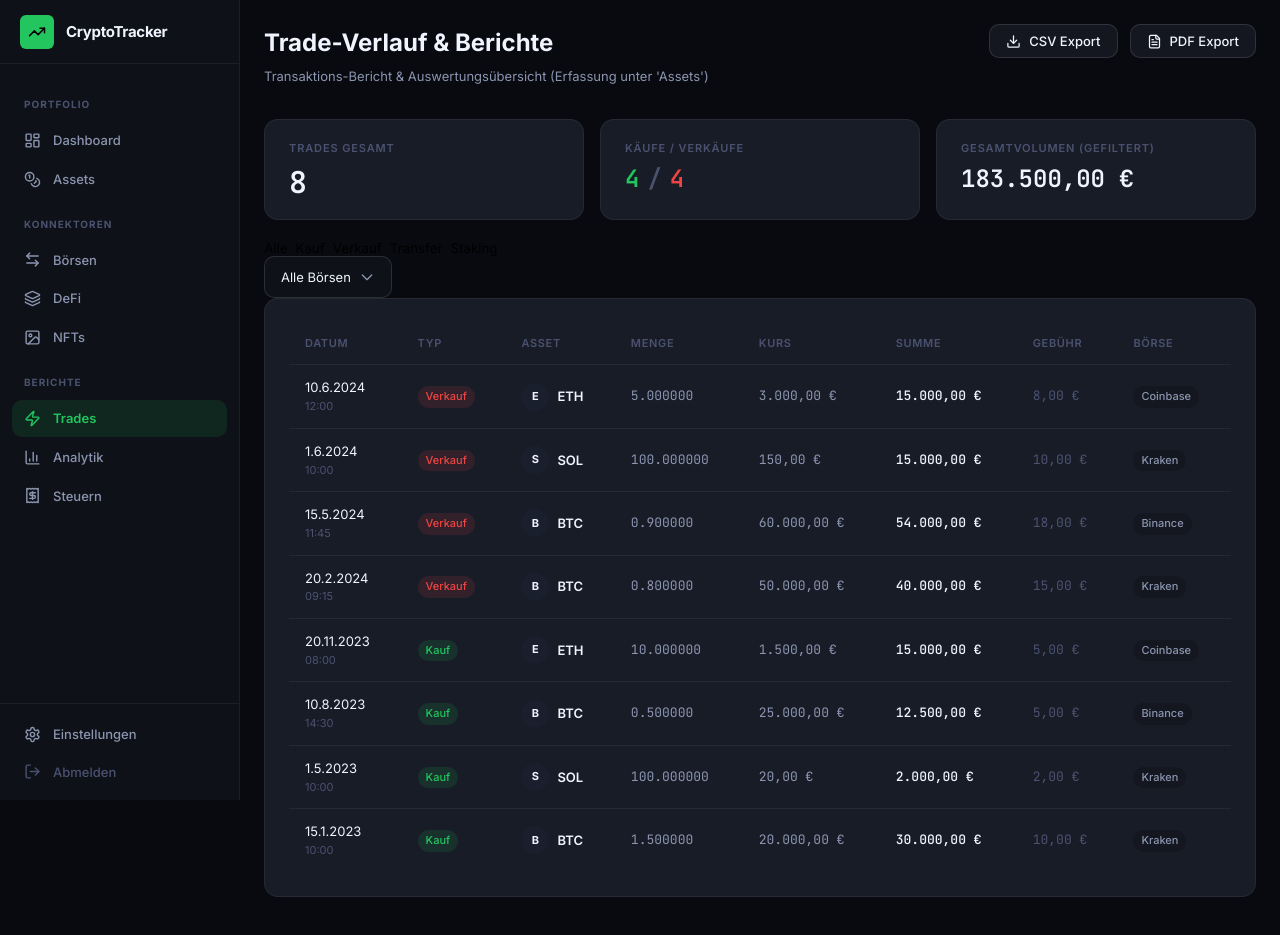
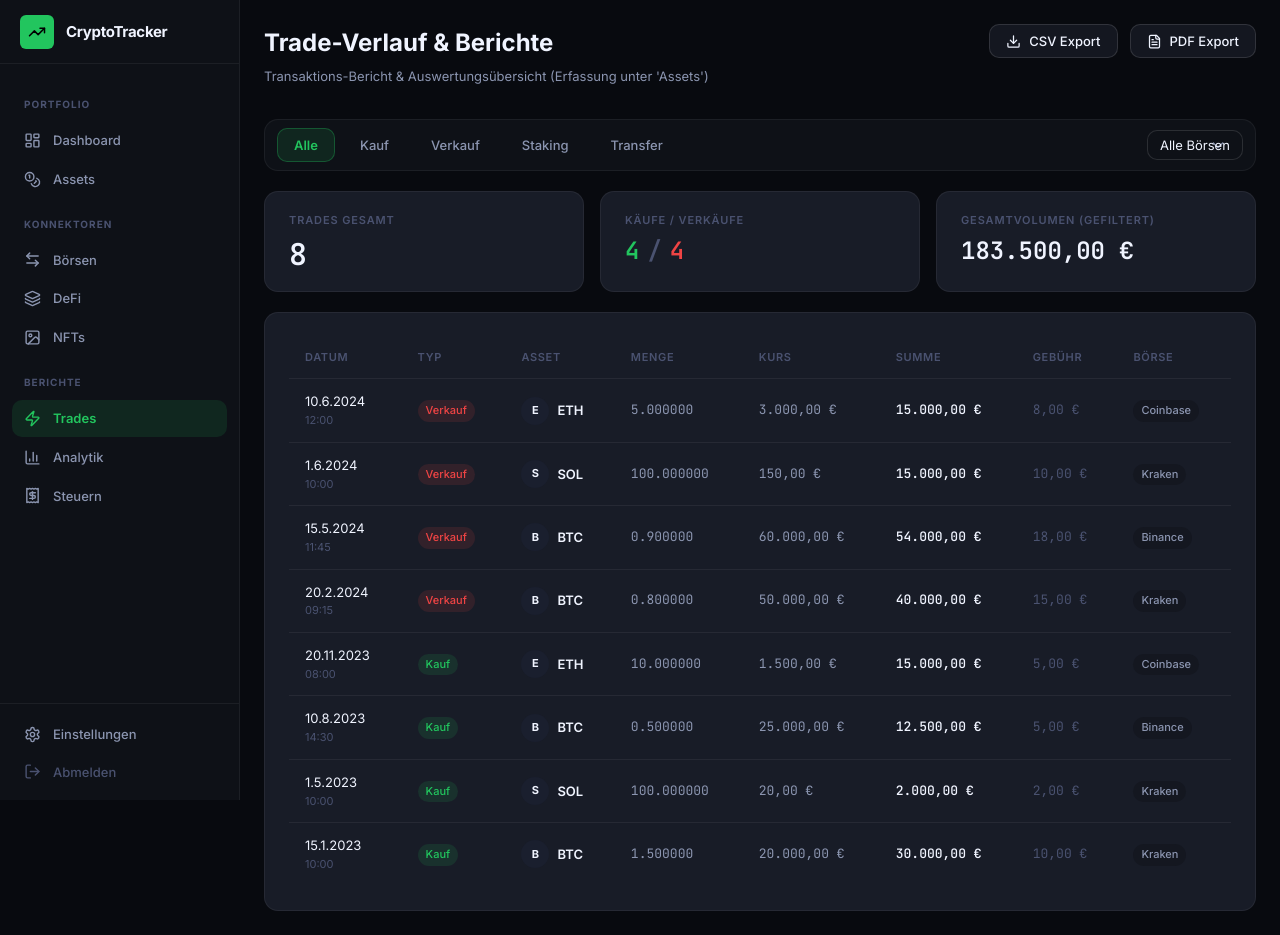
Before and after one commit to Donmeusi/cryptotracker, a Next.js app: page /trades in a window 1280 px wide. Built offline with nearby package versions, Linux system fonts and the light colour scheme; no server answers; sample sign-in values are in the browser's storage.

Commit message:
style: Restore Trades sub-menu tabs (Alle, Kauf, Verkauf, Staking, Transfer) under Berichte > Trades

```diff
--- a/app/(dashboard)/trades/page.tsx
+++ b/app/(dashboard)/trades/page.tsx
@@ -26,8 +26,8 @@ const FILTER_MAP: Record<string, string[]> = {
   "Alle": [],
   "Kauf": ["BUY"],
   "Verkauf": ["SELL"],
+  "Staking": ["STAKING_REWARD", "AIRDROP"],
   "Transfer": ["TRANSFER_IN", "TRANSFER_OUT"],
-  "Staking": ["STAKING_REWARD", "AIRDROP"],
 };
 
 type Trade = ReturnType<typeof generateMockTrades>[number];
@@ -112,6 +112,60 @@ export default function TradesPage() {
         </div>
       </div>
 
+      {/* Untermenü / Kategorien-Navigation */}
+      <div
+        className="sub-menu-bar"
+        style={{
+          display: "flex",
+          justifyContent: "space-between",
+          alignItems: "center",
+          marginBottom: "var(--space-5)",
+          background: "var(--bg-surface)",
+          padding: "var(--space-2) var(--space-3)",
+          borderRadius: "var(--radius-lg)",
+          border: "1px solid var(--border)",
+        }}
+      >
+        <div style={{ display: "flex", gap: "var(--space-2)", flexWrap: "wrap" }}>
+          {Object.keys(FILTER_MAP).map((f) => {
+            const isActive = activeFilter === f;
+            return (
+              <button
+                key={f}
+                className={`nav-tab-btn ${isActive ? "active" : ""}`}
+                onClick={() => setActiveFilter(f)}
+                style={{
+                  padding: "var(--space-2) var(--space-4)",
+                  borderRadius: "var(--radius-md)",
+                  fontSize: "var(--text-sm)",
+                  fontWeight: isActive ? 600 : 500,
+                  color: isActive ? "var(--green)" : "var(--text-secondary)",
+                  background: isActive ? "var(--green-dim)" : "transparent",
+                  border: isActive ? "1px solid rgba(34, 197, 94, 0.3)" : "1px solid transparent",
+                  cursor: "pointer",
+                  transition: "all var(--transition-fast)",
+                }}
+              >
+                {f}
+              </button>
+            );
+          })}
+        </div>
+        <div style={{ display: "flex", gap: "var(--space-3)", alignItems: "center" }}>
+          <select
+            className="input"
+            style={{ width: "auto", fontSize: "var(--text-sm)", padding: "6px 12px" }}
+            value={exchangeFilter}
+            onChange={(e) => setExchangeFilter(e.target.value)}
+          >
+            <option>Alle Börsen</option>
+            <option>Binance</option>
+            <option>Kraken</option>
+            <option>Coinbase</option>
+          </select>
+        </div>
+      </div>
+
       {/* Stats-Zeile */}
       <div className="grid-3" style={{ marginBottom: "var(--space-5)" }}>
         <div className="stat-card">
@@ -131,34 +185,6 @@ export default function TradesPage() {
           <div className="stat-value mono" style={{ fontSize: "var(--text-2xl)" }}>
             {formatCurrency(total, "EUR", true)}
           </div>
-        </div>
-      </div>
-
-      {/* Filter-Leiste */}
-      <div className="filter-bar">
-        <div style={{ display: "flex", gap: "var(--space-2)", flexWrap: "wrap" }}>
-          {Object.keys(FILTER_MAP).map((f) => (
-            <button
-              key={f}
-              className={`filter-btn ${activeFilter === f ? "active" : ""}`}
-              onClick={() => setActiveFilter(f)}
-            >
-              {f}
-            </button>
-          ))}
-        </div>
-        <div style={{ display: "flex", gap: "var(--space-3)", alignItems: "center" }}>
-          <select
-            className="input"
-            style={{ width: "auto", fontSize: "var(--text-sm)" }}
-            value={exchangeFilter}
-            onChange={(e) => setExchangeFilter(e.target.value)}
-          >
-            <option>Alle Börsen</option>
-            <option>Binance</option>
-            <option>Kraken</option>
-            <option>Coinbase</option>
-          </select>
         </div>
       </div>
 
```
Also changed, not shown: 1 other file (tests, documents, lock files or other folders).
